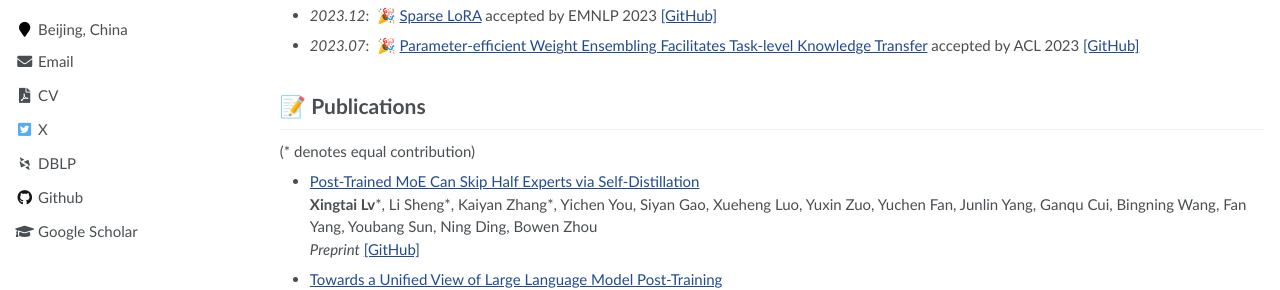
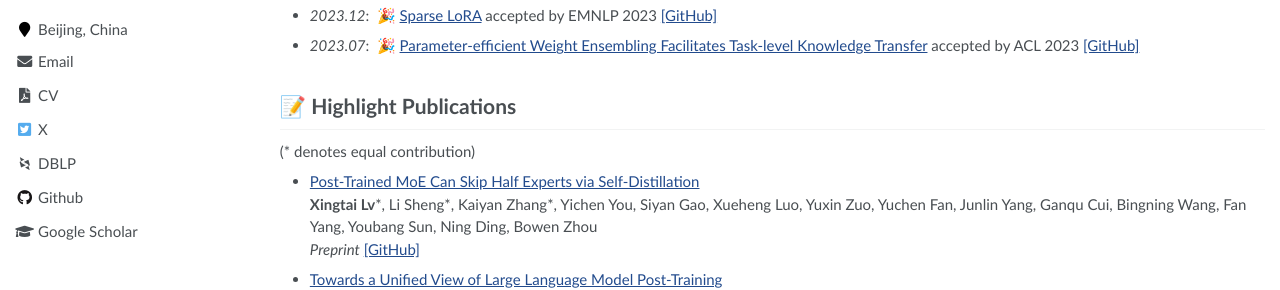
Before and after one commit to telxt/telxt.github.io, a Jekyll site: the page built from _pages/about.md, in a window 1280 px wide and 900 px high. Shown: the part 373-663 px from the top of the window. Built offline with Jekyll 4.4.1, drawn with Linux system fonts in a browser that asks for light colours; some web fonts are replaced.

Commit message:
update homepage

```diff
--- a/_pages/about.md
+++ b/_pages/about.md
@@ -34,7 +34,7 @@ Hi! I am a Ph.D. student in [Tsinghua University](https://www.tsinghua.edu.cn/),
 
 <span class='anchor' id='publications'></span>
 
-# 📝 Publications
+# 📝 Highlight Publications
 
 (* denotes equal contribution)
 
```
